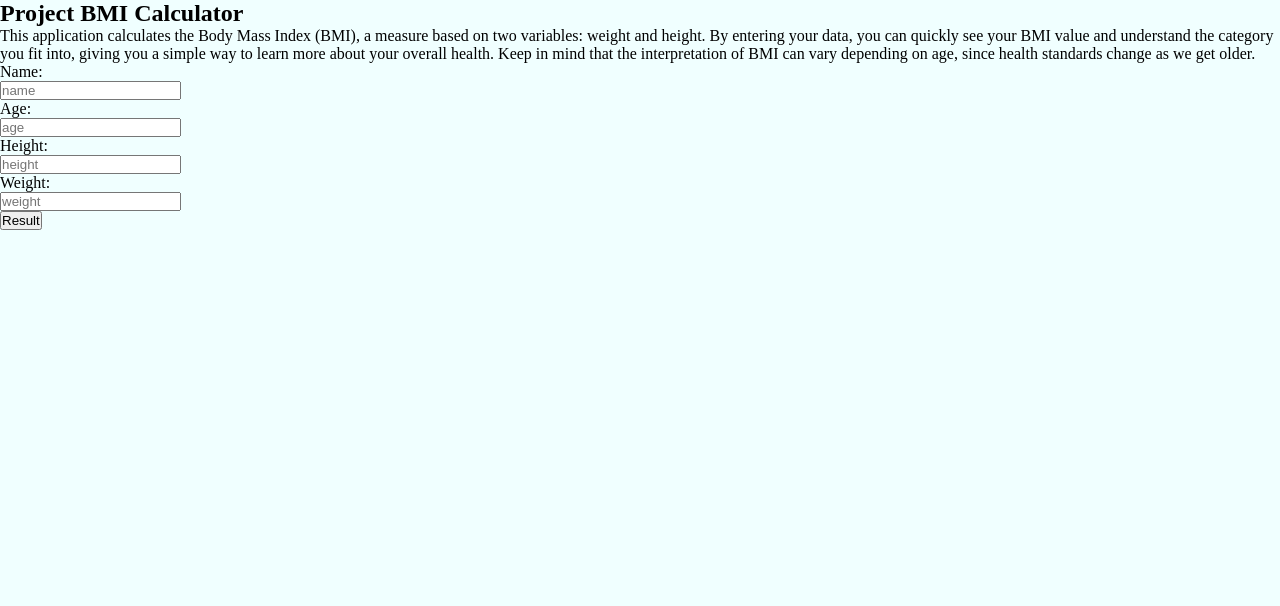
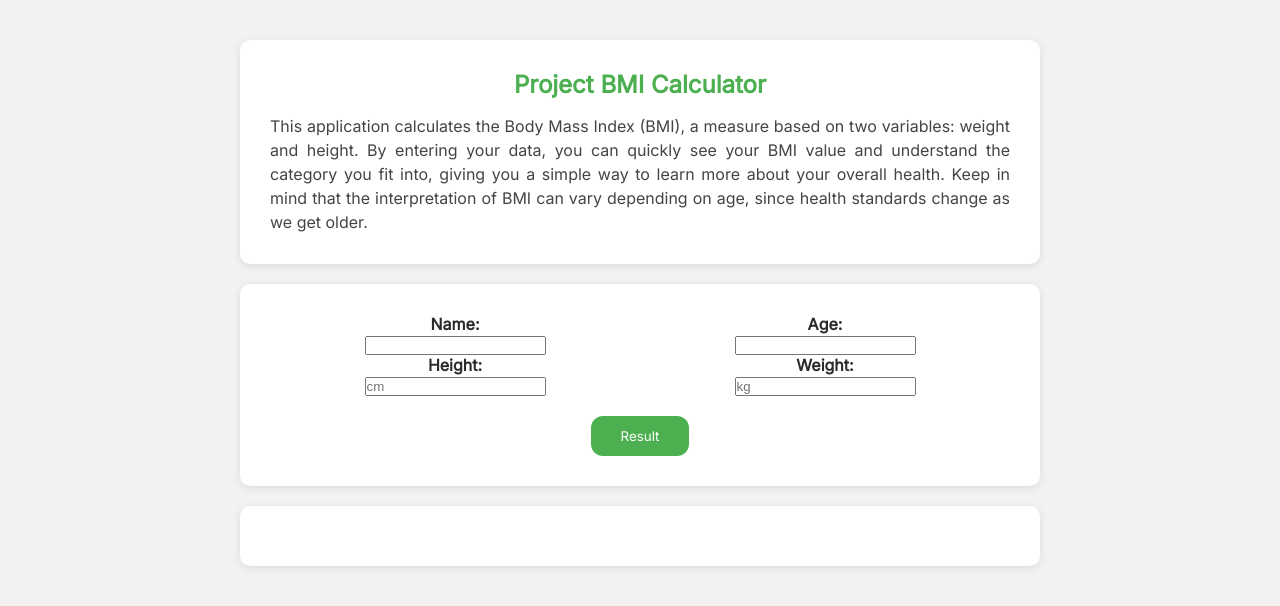
Before and after one commit to raavar/project-health-simulation, a plain HTML site: page index.html in a window 1280 px wide. Drawn offline with Linux system fonts and the light colour scheme.

Commit message:
adding css style

```diff
--- a/index.html
+++ b/index.html
@@ -5,6 +5,8 @@
     <meta name="viewport" content="width=device-width, initial-scale=1.0">
     <title>Project Health Simulation</title>
     <link rel="stylesheet" href="style.css">
+    <link href="https://fonts.googleapis.com/css2?family=Inter" rel="stylesheet">
+
 </head>
 <body>
     <section id="intro-section">
@@ -31,7 +33,16 @@
                             <label for="name">Name:</label>
                         </div>
                         <div class="health-form-container-cell">
-                            <input type="text" name="name" placeholder="name">
+                            <input type="text" name="name" placeholder="">
+                        </div>
+                    </div>
+
+                    <div class="health-form-container">
+                        <div class="health-form-container-label">
+                            <label for="name">Age:</label>
+                        </div>
+                        <div class="health-form-container-cell">
+                            <input type="text" name="age" placeholder="">
                         </div>
                     </div>
                 </div>
@@ -39,19 +50,10 @@
                 <div class="health-form-row">
                     <div class="health-form-container">
                         <div class="health-form-container-label">
-                            <label for="name">Age:</label>
-                        </div>
-                        <div class="health-form-container-cell">
-                            <input type="text" name="age" placeholder="age">
-                        </div>
-                    </div>
-
-                    <div class="health-form-container">
-                        <div class="health-form-container-label">
                             <label for="name">Height:</label>
                         </div>
                         <div class="health-form-container-cell">
-                            <input type="text" name="height" placeholder="height">
+                            <input type="text" name="height" placeholder="cm">
                         </div>
                     </div>
 
@@ -60,7 +62,7 @@
                             <label for="name">Weight:</label>
                         </div>
                         <div class="health-form-container-cell">
-                            <input type="text" name="weight" placeholder="weight">
+                            <input type="text" name="weight" placeholder="kg">
                         </div>
                     </div>
                 </div>
--- a/style.css
+++ b/style.css
@@ -1,11 +1,78 @@
-* {
+*{
     margin: 0;
     padding: 0;
-    box-sizing: border-box;
-    height: auto;
-    color: black;
+    box-sizing: border-box; /*border-box latimea si intaltimea includ continut+padding+border */
 }
 
 body {
-    background-color: azure;
+    font-family: 'Inter',Arial, sans-serif;
+    background-color: #f2f2f2;
+    padding: 20px;
+    color:#333333; /*culoare text */
 }
+
+section {
+    max-width: 800px;
+    margin: 20px auto;
+    padding: 30px;
+    background-color: #fff;
+    border-radius: 10px;
+    box-shadow: 0 2px 8px rgba(0,0,0,0.1);
+}
+
+#intro-title {
+    text-align: center;
+    color: #4CAF50;
+    margin-bottom: 15px;
+}
+
+#intro-section p {
+    line-height: 1.5;
+    text-align: justify ;
+    color: #444;
+}
+
+#health-form {
+    display: flex;
+    flex-direction: column;
+    gap: 20px;
+}
+
+.health-form-row {
+    display: flex;
+    text-align: center;
+}
+
+
+.health-form-container {
+    flex: 1;
+    min-width: 150px;
+    display: flex;
+    flex-direction: column;
+}
+
+.health-form-container-label label {
+    font-weight: 600;
+    margin-bottom: 8px;
+    color: #2c2b2b;
+}
+#health-form-submit {
+    display: flex;
+    justify-content: center;
+}
+#health-form-submit button {
+  padding: 12px 30px;
+  background-color: #4CAF50;
+  color: white;
+  border:none;
+  border-radius: 12px;
+  cursor: pointer;
+  transition: background-color 0.3s ease;
+  font-family: 'Inter';
+  font-weight: 400;
+}
+
+#health-form-submit button:hover {
+  background-color: #388E3C;
+  font-family: 'Inter';
+}
```
Also changed, not shown: 1 other file.
